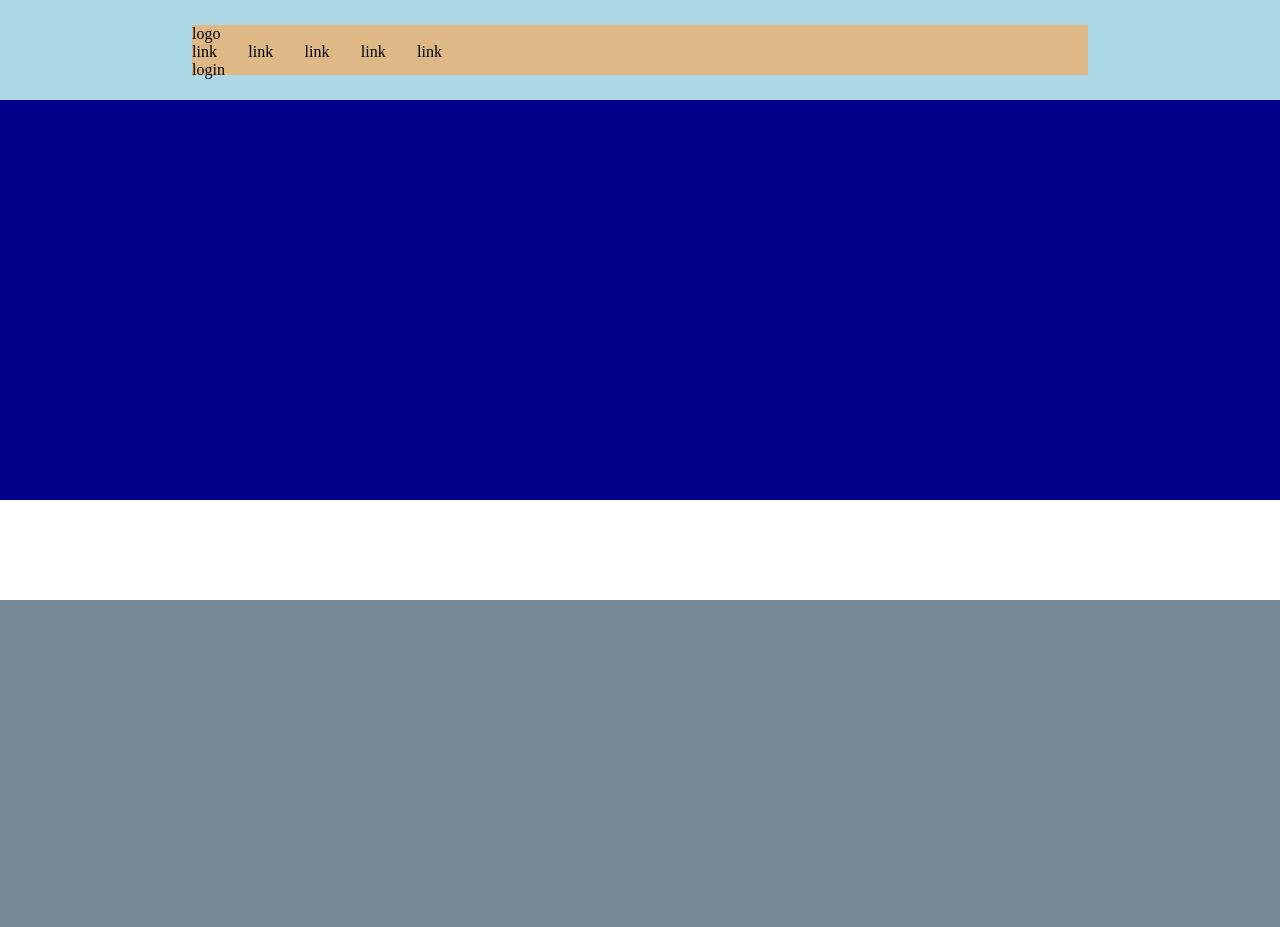
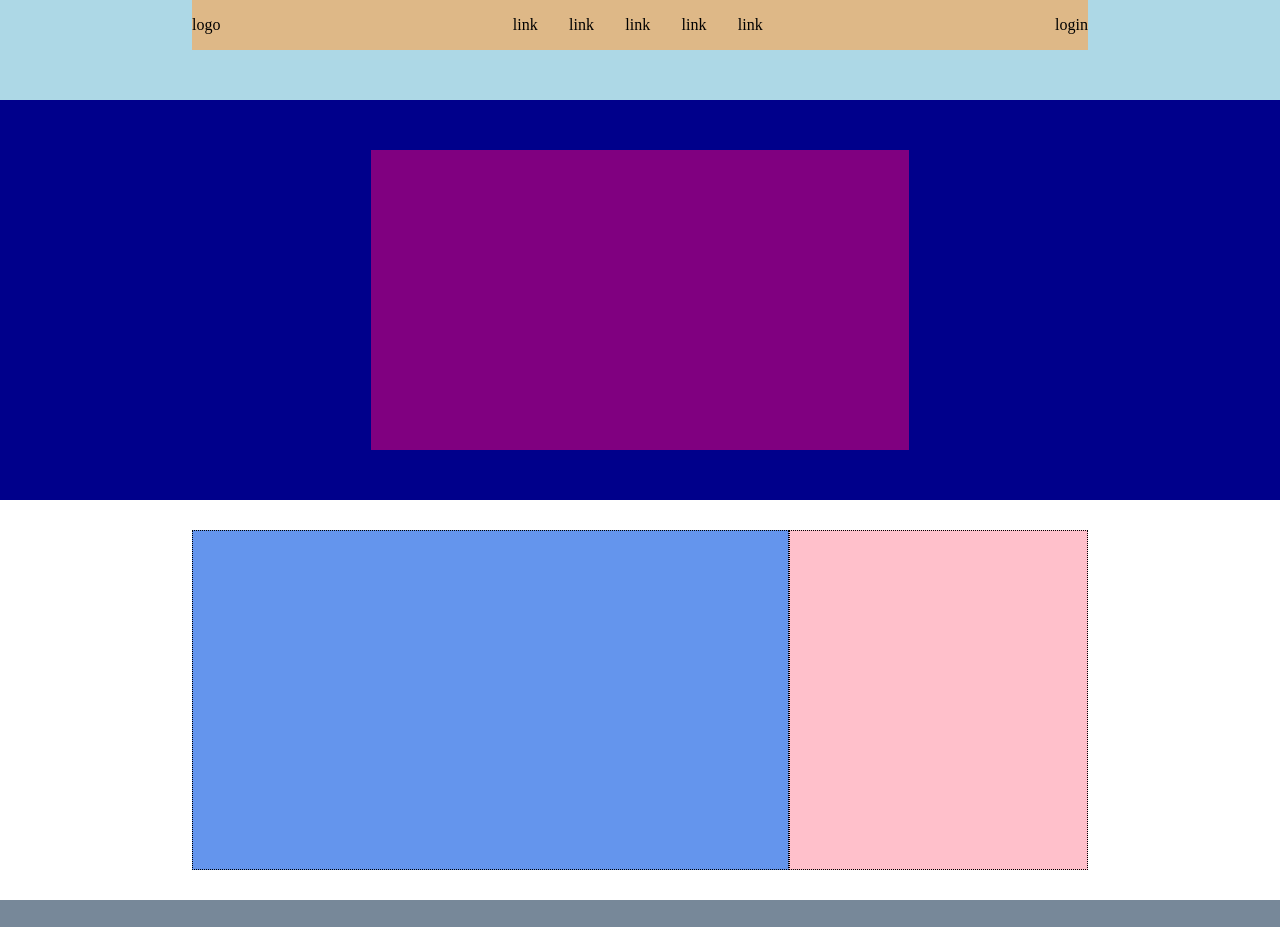
Before and after one commit to RavgaCode/htmlcss-struttura-discord, a plain HTML site: page index.html in a window 1280 px wide. Shown: the top 927 px of the page. Drawn offline with Linux system fonts and the light colour scheme.

Commit message:
Jumbotron and main sections setup

```diff
--- a/css/style.css
+++ b/css/style.css
@@ -8,6 +8,7 @@
 .container{
     width: 70%;
     margin: auto;
+    height: 100%;
 }
 .flex-container{
     display: flex;
@@ -35,7 +36,7 @@
         list-style-type: none;
         display: inline-block;
     }
-    .flexmenu{
+    .flex-menu{
         display: flex;
         justify-content: space-between;
         align-items: center;
@@ -46,8 +47,21 @@
         align-items: center;
         width: 250px;
     }
+    /* JUMBOTRON */
+    .flex-jumbotron{
+        display: flex;
+        height: 100%;
+        align-items: center;
+        justify-content: center;
+    }
+    .jumbotron{
+        width:60%;
+        height: 300px;
+        background-color: purple;
+        align-self: center;
+    }
 /* MAIN */
-.bwite{
+.bwhite{
     background-color: white;
     /* TEST */
     height: 400px;
@@ -57,14 +71,40 @@
     /* TEST */
     height: 400px;
 }
+.bgrey-big{
+    background-color: lightslategray;
+    /* TEST */
+    height: 700px;
+}
 .flex-section{
     display: flex;
+    height: 100%;
     justify-content: center;
     align-items: center;
 }
 .columns{
     /* TEST */
-    background-color: orange;
-    height: 100px;
+    background-color: darkgreen;
+    height: 340px;
+    width: 100%;
+    margin: auto;
+    display: flex;
 
 }
+.big-item{
+    background-color: darkgreen;
+    height: 600px;
+    width: 100%;
+    margin: auto;
+    display: flex;
+}
+.small-col{
+    background-color: pink;
+    width: calc(100% / 3);
+    border: 1px dotted black;
+}
+.large-col{
+    background-color: cornflowerblue;
+    width: calc(100% / 3 * 2);
+    border: 1px dotted black;
+}
--- a/index.html
+++ b/index.html
@@ -38,7 +38,11 @@
 
         <div class="botheader">
             <div class="container">
+                <div class="flex-jumbotron">
+                    <div class="jumbotron">
 
+                    </div>
+                </div>
             </div>
         </div>
     </header>
@@ -48,8 +52,8 @@
                 <div class="container">
                     <div class="flex-section">
                         <div class="columns">
-
-
+                            <div class="large-col"></div>
+                            <div class="small-col"></div>
 
                         </div>
                     </div>
@@ -59,8 +63,8 @@
                 <div class="container">
                     <div class="flex-section">
                         <div class="columns">
-
-
+                            <div class="small-col"></div>
+                            <div class="large-col"></div>
                         </div>
                     </div>
                 </div>
@@ -69,16 +73,17 @@
                 <div class="container">
                     <div class="flex-section">
                         <div class="columns">
-
+                            <div class="large-col"></div>
+                            <div class="small-col"></div>
 
                         </div>
                     </div>
                 </div>
             </section>
-            <section class="bgrey">
+            <section class="bgrey-big">
                 <div class="container">
                     <div class="flex-section">
-                       <div class="columns">
+                       <div class="big-item">
 
                        </div>
                     </div>
```
